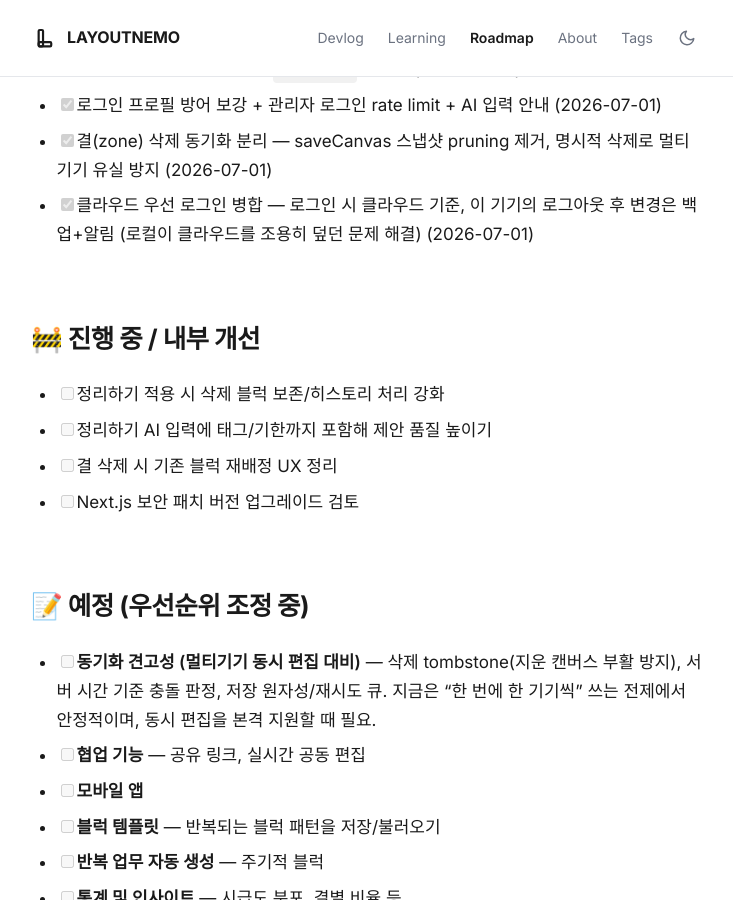
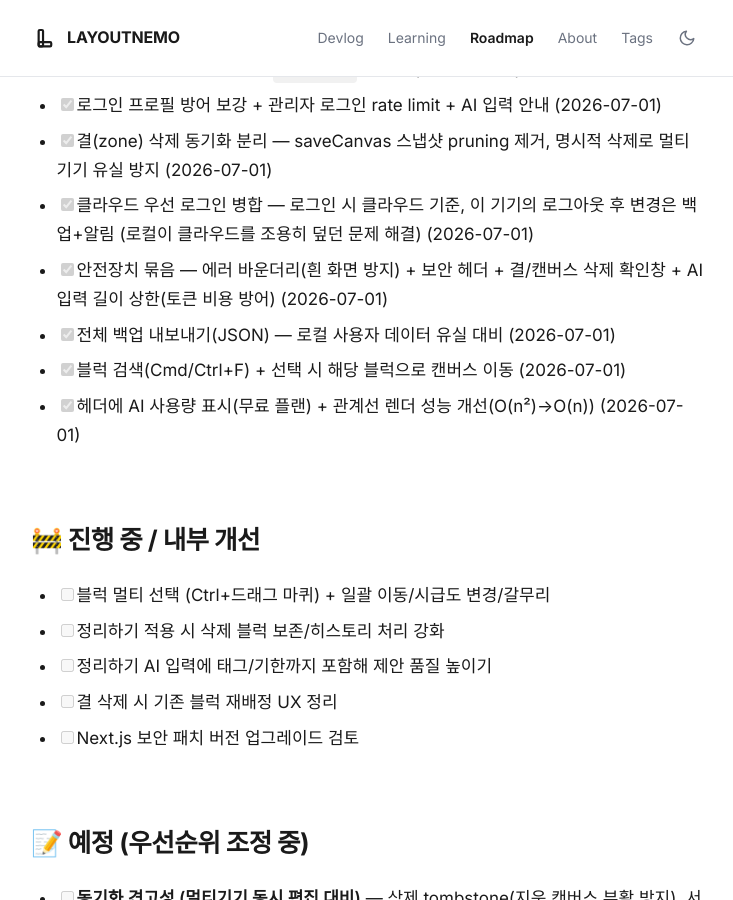
Before and after one commit to Yuwolx/LAYOUTNEMO, a Jekyll site: the page built from docs/roadmap.md, in a window 1280 px wide and 900 px high, scrolled down 1115 px. Shown: the whole window, without its empty margins (273-1006 px from the left). Built offline with Jekyll 4.4.1, drawn with Linux system fonts in a browser that asks for light colours; some web fonts are replaced.

Commit message:
Roadmap: log 2026-07-01 improvements; note multi-select as planned
- 완료: safety bundle, JSON export, block search, AI usage display, perf
- 진행 중: block multi-select (Ctrl+drag marquee) + batch actions

Co-Authored-By: Claude Opus 4.8 (1M context) <noreply@anthropic.com>

```diff
--- a/docs/roadmap.md
+++ b/docs/roadmap.md
@@ -35,9 +35,14 @@ LAYOUTNEMO의 현재 상태와 앞으로의 방향을 기록합니다.
 - [x] 로그인 프로필 방어 보강 + 관리자 로그인 rate limit + AI 입력 안내 (2026-07-01)
 - [x] 결(zone) 삭제 동기화 분리 — saveCanvas 스냅샷 pruning 제거, 명시적 삭제로 멀티기기 유실 방지 (2026-07-01)
 - [x] 클라우드 우선 로그인 병합 — 로그인 시 클라우드 기준, 이 기기의 로그아웃 후 변경은 백업+알림 (로컬이 클라우드를 조용히 덮던 문제 해결) (2026-07-01)
+- [x] 안전장치 묶음 — 에러 바운더리(흰 화면 방지) + 보안 헤더 + 결/캔버스 삭제 확인창 + AI 입력 길이 상한(토큰 비용 방어) (2026-07-01)
+- [x] 전체 백업 내보내기(JSON) — 로컬 사용자 데이터 유실 대비 (2026-07-01)
+- [x] 블럭 검색(Cmd/Ctrl+F) + 선택 시 해당 블럭으로 캔버스 이동 (2026-07-01)
+- [x] 헤더에 AI 사용량 표시(무료 플랜) + 관계선 렌더 성능 개선(O(n²)→O(n)) (2026-07-01)
 
 ## 🚧 진행 중 / 내부 개선
 
+- [ ] 블럭 멀티 선택 (Ctrl+드래그 마퀴) + 일괄 이동/시급도 변경/갈무리
 - [ ] 정리하기 적용 시 삭제 블럭 보존/히스토리 처리 강화
 - [ ] 정리하기 AI 입력에 태그/기한까지 포함해 제안 품질 높이기
 - [ ] 결 삭제 시 기존 블럭 재배정 UX 정리
```
